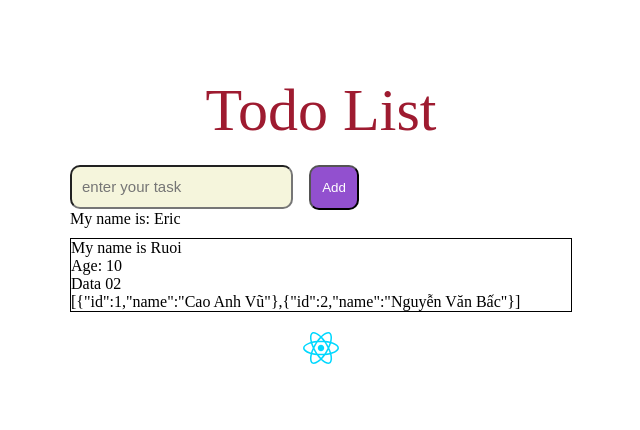
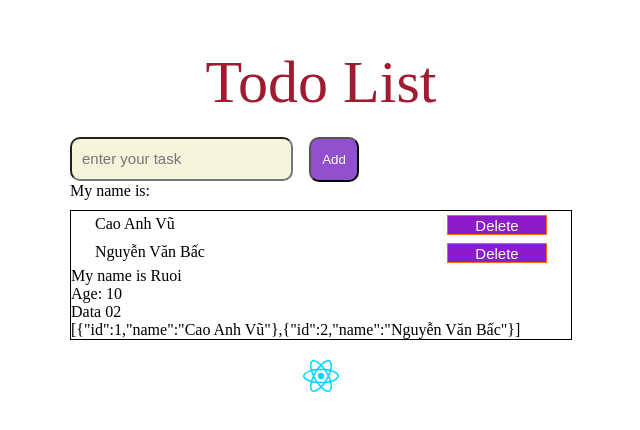
Before and after one commit to CaoAnhVu141/NestJS_React, a React (Vite) app in the folder base-react/: page / in a window 1280 px wide. Shown: the part 146-576 px from the top of the page, without its empty margins (319-959 px from the left). Built offline with nearby package versions, Linux system fonts and the light colour scheme.

Commit message:
commit code

```diff
--- a/base-react/src/App.jsx
+++ b/base-react/src/App.jsx
@@ -19,8 +19,16 @@ function App() {
   ]);
 
   const addNewToDo = (name) => {
-    alert(`Call me: ${name}`);
+    const newDataTodo = {
+        id: randomIntFromInterval(1,100),
+        name: name,
+    }
+    setTodoList([...dataTodoList,newDataTodo]);
   }
+
+  const randomIntFromInterval = (min, max) => {
+  return Math.floor(Math.random() * (max - min + 1) + min);
+}
 
 
   return(
--- a/base-react/src/Components/todo/todo.css
+++ b/base-react/src/Components/todo/todo.css
@@ -57,3 +57,21 @@ body {
     transform: scale(1.1);
     transition: all 0.3s ease;
 }
+
+.show-data-todo{
+    display: flex;
+    justify-content: space-between;
+    margin: 0 20px  0 20px;
+    padding: 4px;
+}
+
+.btn-delete-item{
+    height: 20px;
+    width: 100px;
+    background-color: rgb(139, 27, 203);
+    color: white;
+    font-size: 15px;
+    font-weight: 400;
+    cursor: pointer;
+    border: 1px solid rgb(247, 109, 10);
+}
--- a/base-react/src/Components/todo/todoData.jsx
+++ b/base-react/src/Components/todo/todoData.jsx
@@ -4,6 +4,16 @@ const TodoData = (props) => {
     const {name,age,data} = props;
     return (
         <div className="todo-data">
+        {props.dataTodoList.map((item,index) => {
+          return (
+            <>
+            <div className="show-data-todo">
+            <div>{item.name}</div>
+            <button className="btn-delete-item">Delete</button>
+            </div>
+            </>
+          )
+        })}
         <div>My name is {name}</div>
         <div>Age: {age}</div>
         <div>Data 02</div>
--- a/base-react/src/Components/todo/todoInput.jsx
+++ b/base-react/src/Components/todo/todoInput.jsx
@@ -3,22 +3,21 @@ import { useState } from "react";
 
 const TodoInput = (props) => {
 
-    const [valueInput,setValueInput] = useState("Eric")
+    const [valueInput,setValueInput] = useState("")
 
     const {addNewToDo} = props;
 
     const handleFunction = () => {
-        alert(valueInput);
+        addNewToDo(valueInput);
     }
 
     const handleOnChange = (name) => {
-        console.log("Handle on change",name);
         setValueInput(name);
     }
 
     return (
         <div className='todo-input'>
-        <input type="text" className='input-enter' placeholder='enter your task' onChange={(event) => {handleOnChange(event.target.value)}}/>
+        <input type="text" className='input-enter' placeholder='enter your task' onChange={(event) => {handleOnChange(event.target.value)}} value={valueInput}/>
         <button className='btn-add' onClick={handleFunction}>Add</button>
         <div>
             My name is: {valueInput}
```
